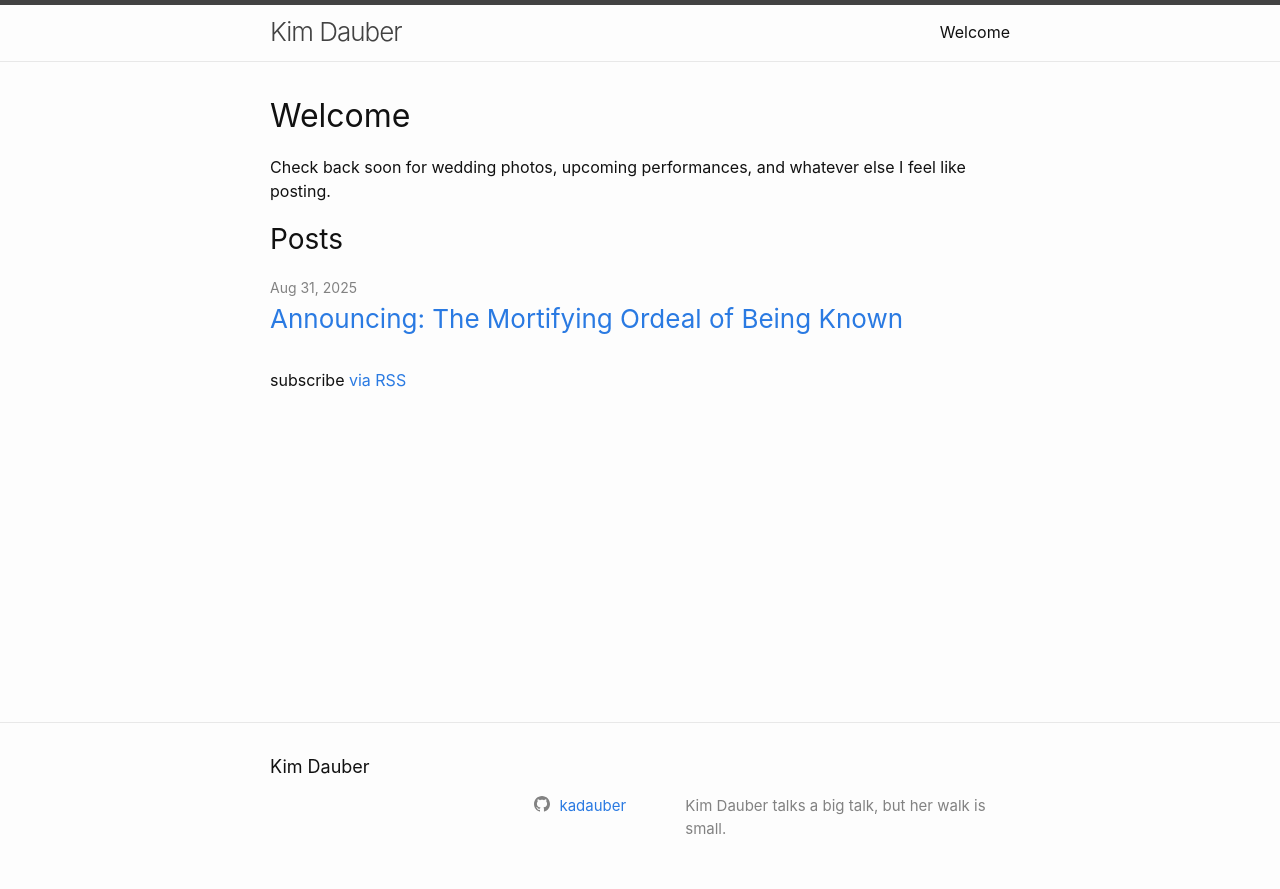
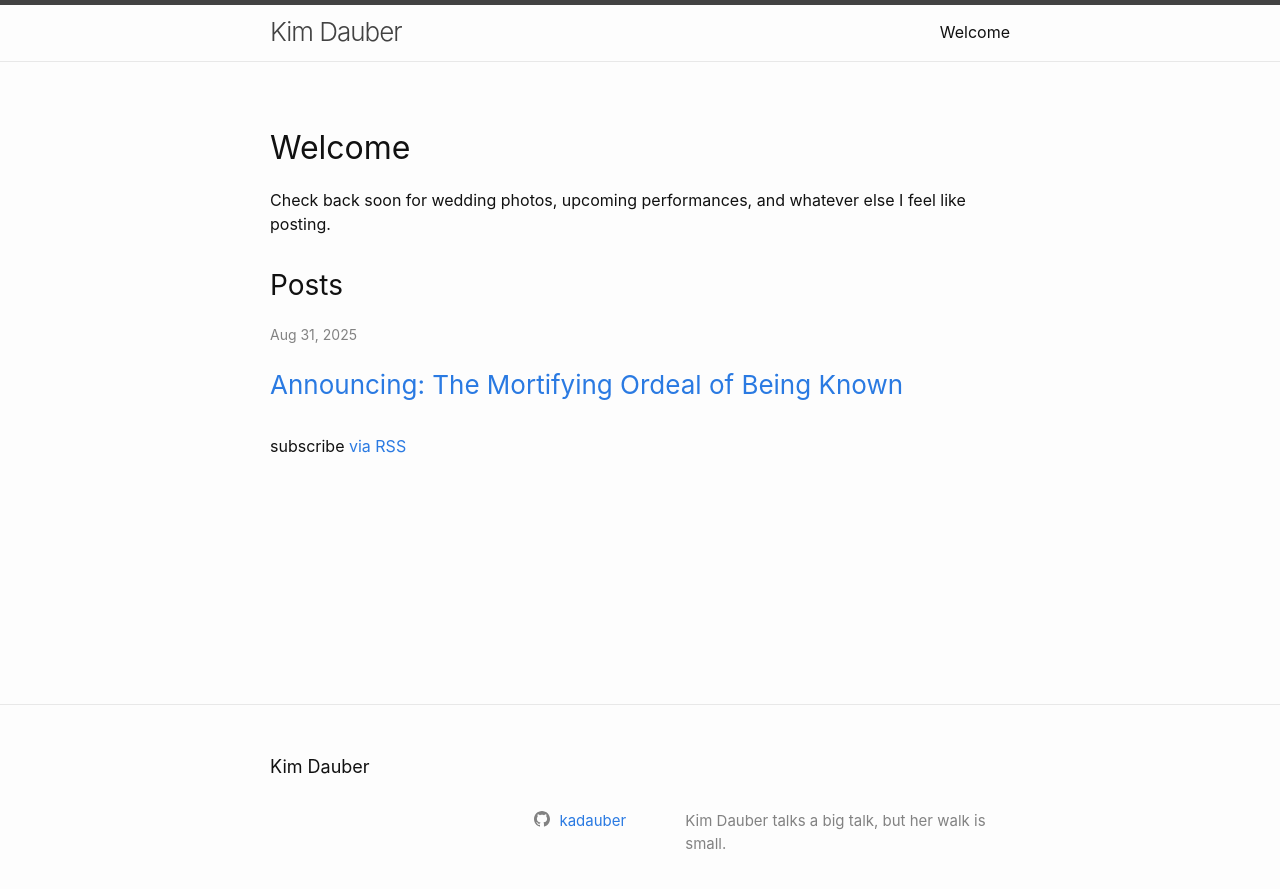
Before and after one commit to kadauber/kadauber.github.io, a Jekyll site: the page built from index.md, in a window 1280 px wide. Shown: the top 889 px of the page. Built offline with Jekyll 4.4.1, drawn with Linux system fonts in a browser that asks for light colours.

Commit message:
margins tweak

```diff
--- a/assets/css/main.css
+++ b/assets/css/main.css
@@ -48,7 +48,7 @@
 p, blockquote, pre,
 ul, ol, dl, figure,
 .highlight {
-  margin-bottom: var(--15px-rems);
+  margin-block-start: 1em;
 }
 
 /**
```
